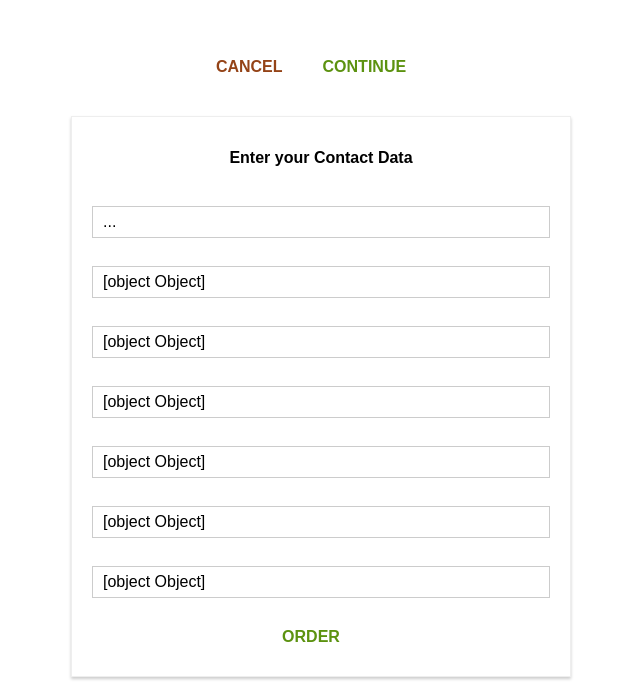
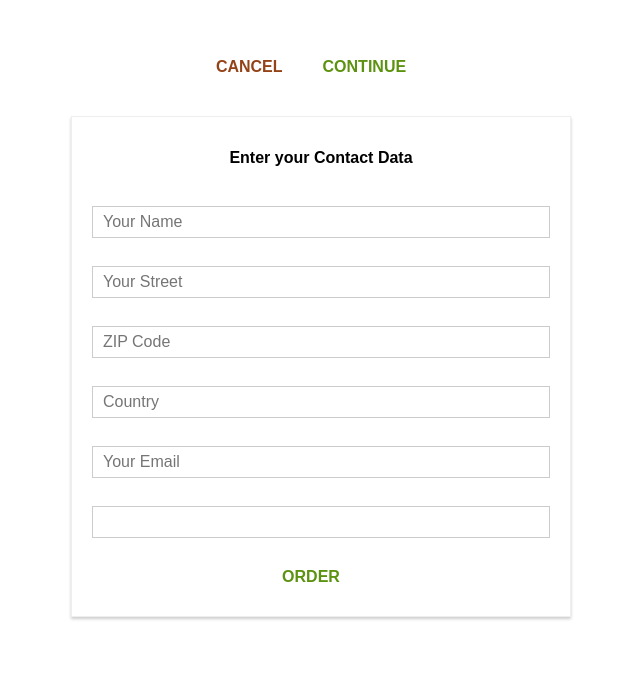
Before and after one commit to marcpre/demo-react-burger-builder, a React app: page /checkout/contact-data in a window 1280 px wide. Shown: the part 692-1389 px from the top of the page, without its empty margins (319-959 px from the left). After the commit the page ends 1329 px from the top, so only its background shows below. Built offline with nearby package versions, Linux system fonts and the light colour scheme.

Commit message:
fixing form elem

```diff
--- a/src/containers/Checkout/ContactData/ContactData.js
+++ b/src/containers/Checkout/ContactData/ContactData.js
@@ -91,12 +91,12 @@ class ContactData extends Component {
 
         let form = (
             <form>
-                <Input inputtype="input" elementType="..." elementConfig="..." value="..." />
                 {formElementsArray.map(formElement => (
                     <Input
+                        key={formElement.id}
                         elementType={formElement.config.elementType}
                         elementConfig={formElement.config.elementConfig}
-                        value={formElement.config.elementConfig}
+                        value={formElement.config.value}
                     />
                 ))}
                 <Button btnType="Success" clicked={this.orderHandler}>ORDER</Button>
```
Also changed, not shown: 1 other file (tests, documents, lock files or other folders).
